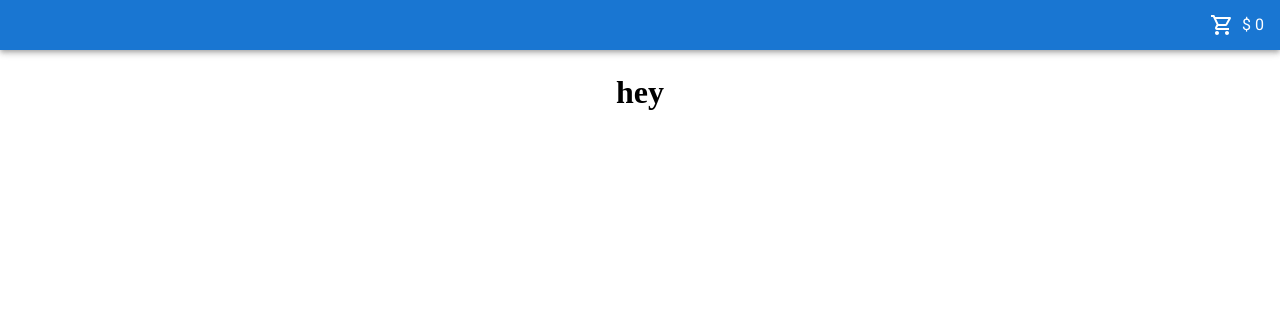
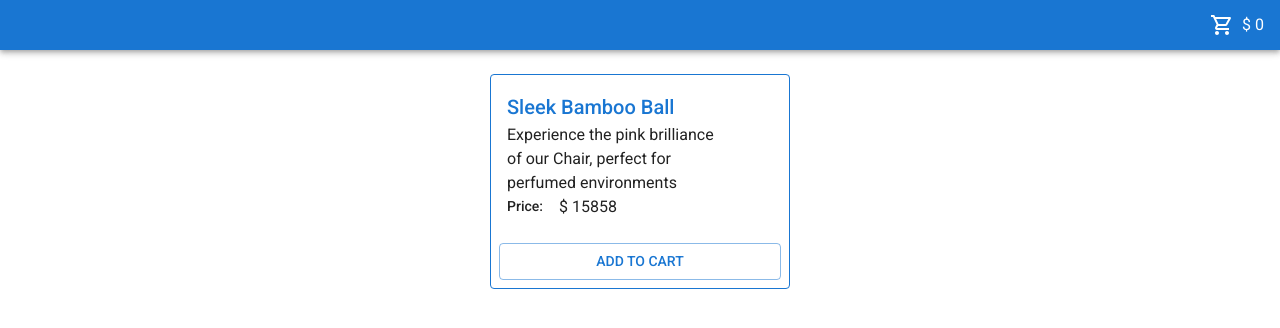
Before and after one commit to pashka1837/voshod, a Next.js app: page /DgXQVcE-DCHMrOSKAL0BT in a window 1280 px wide. Shown: the top 328 px of the page. Built offline with nearby package versions, Linux system fonts and the light colour scheme; what @mui/material-nextjs would draw is missing.

Commit message:
feat: cleanup

```diff
--- a/src/app/components/SingleProductPage.tsx
+++ b/src/app/components/SingleProductPage.tsx
@@ -1,4 +1,5 @@
 import { PageWrapper } from "@/components/PageWrapper";
+import { SingleProduct } from "@/components/SingleProduct/SingleProduct";
 
 type SingleProductPageProps = {
   product: ProductType;
@@ -7,7 +8,7 @@ type SingleProductPageProps = {
 export function SingleProductPage({ product }: SingleProductPageProps) {
   return (
     <PageWrapper>
-      <h1>hey</h1>
+      <SingleProduct product={product} />
     </PageWrapper>
   );
 }
--- a/src/app/page.tsx
+++ b/src/app/page.tsx
@@ -12,7 +12,6 @@ export default async function Home() {
   const res = (await fetchProducts(null)) as string;
   const resData = JSON.parse(res) as FetchRes<ProductType[]>;
   if (!resData.success) return null;
-  console.log(resData);
 
   return <ProductsPage initProducts={resData.data} />;
 }
--- a/src/components/Products/CartBtns.tsx
+++ b/src/components/CartAction/CartAction.tsx
@@ -1,19 +1,23 @@
+"use client";
+
 import { useWaitLocalSt } from "@/lib/hooks";
 import { useCartStore } from "@/store/CartProvider";
-import { Button, Stack, Typography } from "@mui/material";
 import { memo } from "react";
+import { CartBtn } from "./CartBtn";
+import Stack from "@mui/material/Stack";
+import Typography from "@mui/material/Typography";
 
-type CartBtnsProps = {
+type CartActionProps = {
   prodId: string;
   price: number;
   cartQnt: number;
 };
 
-export const CartBtns = memo(function CartBtns({
+export const CartAction = memo(function CartAction({
   prodId,
   price,
   cartQnt,
-}: CartBtnsProps) {
+}: CartActionProps) {
   const load = useWaitLocalSt();
   const addProdCart = useCartStore((st) => st.addProdCart);
   const removeProdCart = useCartStore((st) => st.removeProdCart);
@@ -42,13 +46,7 @@ export const CartBtns = memo(function CartBtns({
     >
       {cartQnt ? (
         <>
-          <Button
-            variant="outlined"
-            onClick={() => changeCartQnt()}
-            sx={{ width: "100%" }}
-          >
-            +1
-          </Button>
+          <CartBtn handleClick={changeCartQnt} desc="+1" />
           <Typography
             variant="h6"
             color="primary"
@@ -57,23 +55,13 @@ export const CartBtns = memo(function CartBtns({
           >
             {cartQnt}
           </Typography>
-          <Button
-            variant="outlined"
-            onClick={() => changeCartQnt(false)}
-            sx={{ width: "100%" }}
-          >
-            {cartQnt > 1 ? "-1" : "Remove"}
-          </Button>
+          <CartBtn
+            handleClick={() => changeCartQnt(false)}
+            desc={cartQnt > 1 ? "-1" : "Remove"}
+          />
         </>
       ) : (
-        <Button
-          loading={load}
-          variant="outlined"
-          onClick={addToCart}
-          sx={{ width: "100%" }}
-        >
-          Add to Cart
-        </Button>
+        <CartBtn isLoading={load} handleClick={addToCart} desc="Add to cart" />
       )}
     </Stack>
   );
--- /dev/null
+++ b/src/components/CartAction/CartBtn.tsx
@@ -0,0 +1,20 @@
+import Button from "@mui/material/Button";
+
+type CartBtnProps = {
+  isLoading?: boolean;
+  handleClick(): void;
+  desc: string;
+};
+
+export function CartBtn({ isLoading, handleClick, desc }: CartBtnProps) {
+  return (
+    <Button
+      loading={isLoading}
+      variant="outlined"
+      onClick={handleClick}
+      sx={{ width: "100%" }}
+    >
+      {desc}
+    </Button>
+  );
+}
--- /dev/null
+++ b/src/components/SingleProduct/SingleProduct.tsx
@@ -0,0 +1,64 @@
+"use client";
+
+import Card from "@mui/material/Card";
+import CardActions from "@mui/material/CardActions";
+import CardContent from "@mui/material/CardContent";
+import Stack from "@mui/material/Stack";
+import Typography from "@mui/material/Typography";
+import { useCartStore } from "@/store/CartProvider";
+import { CartAction } from "../CartAction/CartAction";
+
+type SingleProductProps = {
+  product: ProductType;
+};
+
+export function SingleProduct({ product }: SingleProductProps) {
+  const cart = useCartStore((st) => st.cart);
+  const itemInCart = cart.find((prod) => prod.id === product.id);
+  const qnt = itemInCart?.qty || 0;
+
+  return (
+    <Card
+      variant="outlined"
+      sx={{
+        borderColor: "var(--mui-palette-primary-main)",
+        maxWidth: "300px",
+      }}
+    >
+      <CardContent
+        sx={{
+          display: "grid",
+          alignContent: "space-between",
+          height: "100%",
+        }}
+      >
+        <Typography
+          variant="h6"
+          color="primary"
+          sx={{
+            textWrap: "balance",
+          }}
+        >
+          {product.name}
+        </Typography>
+
+        <Typography
+          variant="body1"
+          sx={{
+            textWrap: "balance",
+          }}
+        >
+          {product.desc}
+        </Typography>
+
+        <Stack direction={"row"} spacing={2} alignItems={"center"}>
+          <Typography variant="subtitle2">Price: </Typography>
+          <Typography variant="body1">$ {product.price}</Typography>
+        </Stack>
+      </CardContent>
+      <CardActions>
+        <CartAction prodId={product.id} price={product.price} cartQnt={qnt} />
+      </CardActions>
+    </Card>
+  );
+}
```
Also changed, not shown: src/components/Products/Product.tsx (+6 -2 lines).
